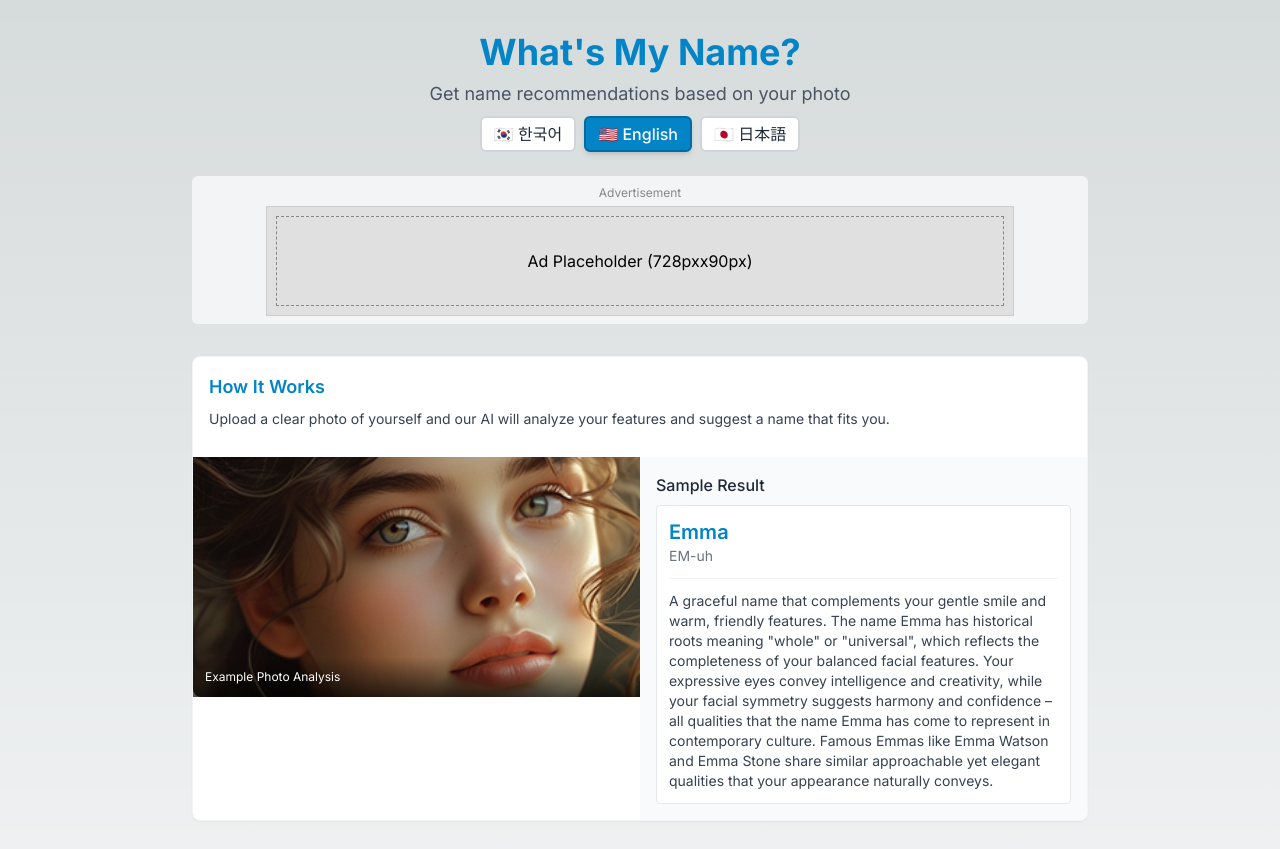
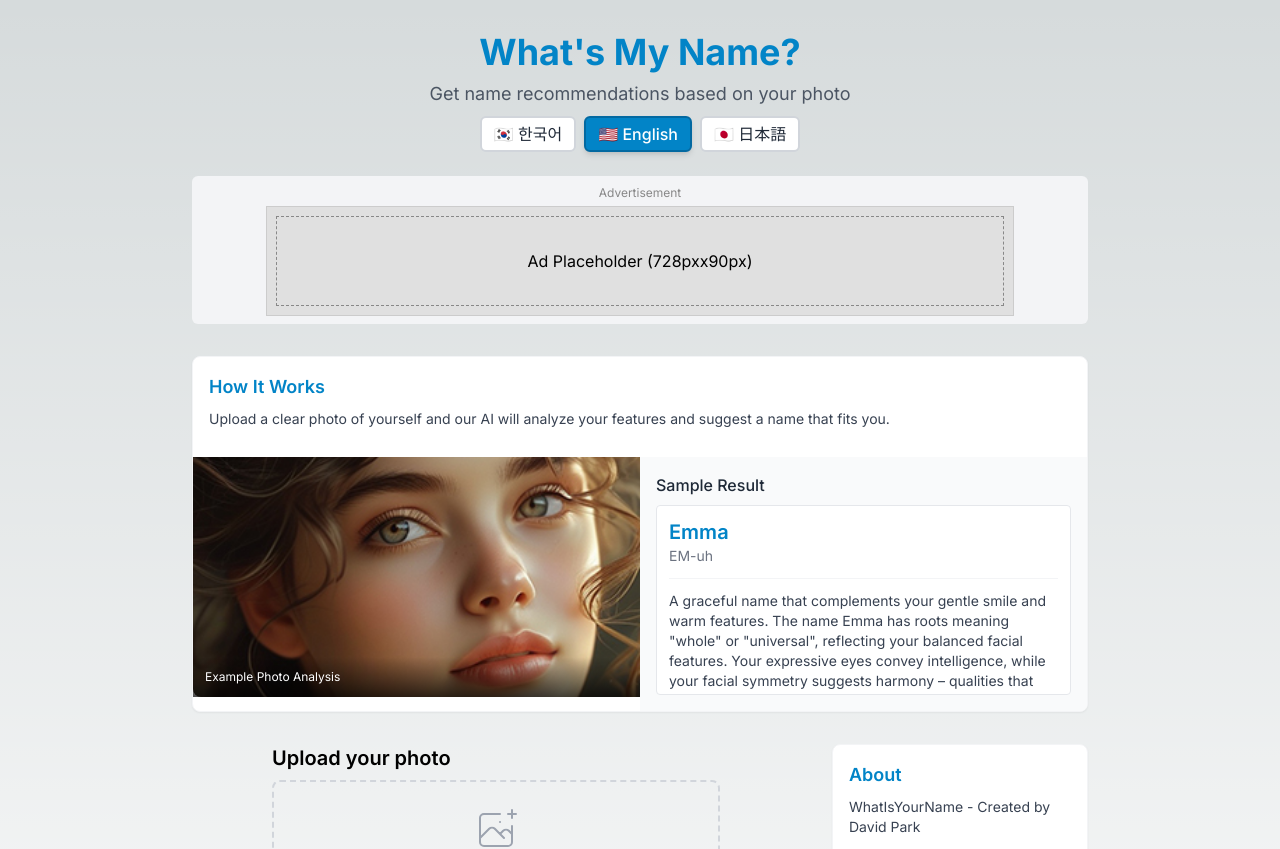
Before and after one commit to DavidPark-AI/FunWebApp, a Next.js app: page /en in a window 1280 px wide. Shown: the top 849 px of the page. Built offline with nearby package versions, Linux system fonts and the light colour scheme.

Commit message:
ui fix for example display

```diff
--- a/src/app/globals.css
+++ b/src/app/globals.css
@@ -38,3 +38,22 @@ body {
     --background-end-rgb: 0, 0, 0;
   }
 }
+
+/* Custom scrollbar styling */
+.custom-scrollbar::-webkit-scrollbar {
+  width: 4px;
+}
+
+.custom-scrollbar::-webkit-scrollbar-track {
+  background: #f1f1f1;
+  border-radius: 10px;
+}
+
+.custom-scrollbar::-webkit-scrollbar-thumb {
+  background: #888;
+  border-radius: 10px;
+}
+
+.custom-scrollbar::-webkit-scrollbar-thumb:hover {
+  background: #555;
+}
--- a/src/components/ExampleDisplay.tsx
+++ b/src/components/ExampleDisplay.tsx
@@ -13,7 +13,7 @@ const translations = {
     resultTitle: 'Sample Result',
     sampleName: 'Emma',
     samplePronunciation: 'EM-uh',
-    sampleReason: 'A graceful name that complements your gentle smile and warm, friendly features. The name Emma has historical roots meaning "whole" or "universal", which reflects the completeness of your balanced facial features. Your expressive eyes convey intelligence and creativity, while your facial symmetry suggests harmony and confidence – all qualities that the name Emma has come to represent in contemporary culture. Famous Emmas like Emma Watson and Emma Stone share similar approachable yet elegant qualities that your appearance naturally conveys.'
+    sampleReason: 'A graceful name that complements your gentle smile and warm features. The name Emma has roots meaning "whole" or "universal", reflecting your balanced facial features. Your expressive eyes convey intelligence, while your facial symmetry suggests harmony – qualities that the name Emma represents in modern culture. Famous Emmas like Watson and Stone share similar approachable yet elegant qualities.'
   },
   ko: {
     exampleTitle: '이용 방법',
@@ -21,7 +21,7 @@ const translations = {
     resultTitle: '결과 예시',
     sampleName: '지민',
     samplePronunciation: 'Ji-min',
-    sampleReason: '밝은 표정과 부드러운 인상에 어울리는 세련된 이미지의 이름입니다. "지"는 지혜로움을, "민"은 민첩함과 영리함을 의미하여 당신의 지적인 눈빛과 섬세한 이목구비에 완벽하게 어울립니다. 사진에서 보여지는 자연스러운 미소는 친근함을 주면서도 자신감 있는 인상을 주며, 현대적이면서도 전통의 가치를 소중히 여기는 당신의 균형잡힌 이미지가 느껴집니다. 또한 "지민"이라는 이름은 K-pop 스타들 사이에서도 인기 있는 이름으로, 세련되고 국제적인 감각을 지닌 당신의 분위기와 잘 어울립니다.'
+    sampleReason: '밝은 표정과 부드러운 인상에 어울리는 세련된 이름입니다. "지"는 지혜로움을, "민"은 민첩함을 의미하여 지적인 눈빛과 섬세한 이목구비에 잘 어울립니다. 자연스러운 미소는 친근함과 자신감을 주며, "지민"은 K-pop 스타들 사이에서도 인기 있는 이름으로 세련되고 국제적인 감각을 지닌 분위기와 잘 어울립니다.'
   },
   ja: {
     exampleTitle: '使い方',
@@ -29,7 +29,7 @@ const translations = {
     resultTitle: '結果サンプル',
     sampleName: '咲良',
     samplePronunciation: 'Sakura (サクラ)',
-    sampleReason: '優しい笑顔と温かみのある印象に合った、品のある美しい名前です。"咲"は花が開くという意味で、あなたの明るく開放的な印象を表し、"良"は優れた、美しいという意味で、あなたの洗練された雰囲気と調和します。桜の花のように、繊細さと強さを兼ね備えたイメージを持ち、あなたの晴れやかな表情と知性的な雰囲気が、この伝統的でいても現代的な名前に完璧に反映されています。また、日本の文化で桜は新しい始まりと美の象徴とされており、あなたの前向きで明るい性格特性を素晴らしく表現しています。'
+    sampleReason: '優しい笑顔と温かみのある印象に合った、品のある美しい名前です。"咲"は花が開くという意味で明るい印象を表し、"良"は優れた、美しいという意味であなたの雰囲気と調和します。桜の花のように繊細さと強さを兼ね備え、あなたの表情と知性的な雰囲気がこの名前に反映されています。日本文化で桜は新しい始まりの象徴で、あなたの明るい性格を表現しています。'
   }
 };
 
@@ -61,10 +61,10 @@ export default function ExampleDisplay({ language }: ExampleDisplayProps) {
         {/* Right side - Example result */}
         <div className="md:w-1/2 p-4 bg-gray-50">
           <h4 className="text-md font-medium text-gray-800">{content.resultTitle}</h4>
-          <div className="mt-2 p-3 bg-white rounded border">
+          <div className="mt-2 p-3 bg-white rounded border h-[190px] overflow-hidden">
             <h5 className="text-xl font-semibold text-primary-600">{content.sampleName}</h5>
             <p className="text-sm text-gray-500">{content.samplePronunciation}</p>
-            <div className="mt-3 pt-3 border-t border-gray-100">
+            <div className="mt-3 pt-3 border-t border-gray-100 max-h-[115px] overflow-y-auto pr-2 custom-scrollbar">
               <p className="text-sm text-gray-700">{content.sampleReason}</p>
             </div>
           </div>
```
